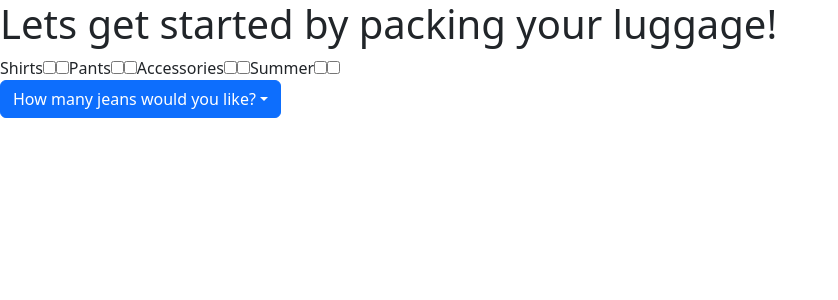
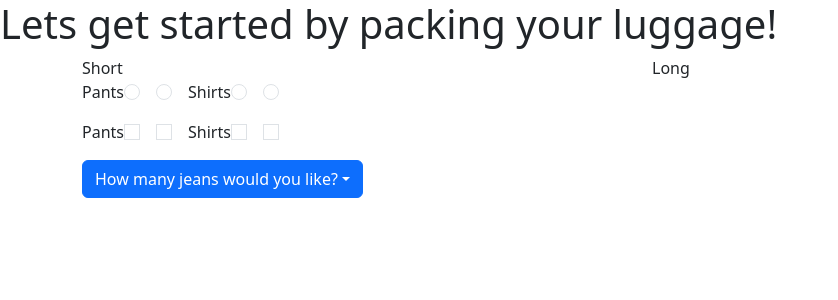
Before and after one commit to bcbergstrom/p4-project-travel-site, a React (Vite) app in the folder client/: page / in a window 1280 px wide. Shown: the top 300 px of the page, without its empty margins (0-838 px from the left). Built offline with nearby package versions, Linux system fonts and the light colour scheme.

Commit message:
new things

```diff
--- a/client/src/components/Questions.jsx
+++ b/client/src/components/Questions.jsx
@@ -1,6 +1,10 @@
 import React from "react";
 import { useState } from "react";
 import MenuDropdown from "./Dropdown";
+import Container from 'react-bootstrap/Container';
+import Row from 'react-bootstrap/Row';
+import Col from 'react-bootstrap/Col';
+import Form from 'react-bootstrap/Form';
 
  export default function Allquestions(){
     // cosnt [cboxes, setcboxes] = useState(false)
@@ -36,13 +40,49 @@ import MenuDropdown from "./Dropdown";
                 }
 
                 }> */}
-         <div>
+                <Form>
+
+        <div>
          {/* <input type="checkbox" id="styleS" onclick="myFunction()"/> */}
             {/* <p id="text" style="display:none">Checkbox is CHECKED!</p> */}
+            <Container>
+                <Row>
+                    <Col>Short</Col>
+                    <Col>Long</Col>
+                {['radio', ''].map((type) => (
+        <div key={`inline-${type}`} className="mb-3">
+        <label for="styleP">Pants</label>
+          <Form.Check
+            inline
+            name="group1"
+            type={type}
+            id={`inline-${type}-1`}
+          />
+          <Form.Check
+            inline
+            name="group1"
+            type={type}
+            id={`inline-${type}-2`}
+          />
             <label for="styleS">Shirts</label>
-            <input type="checkbox" id="styleS" name="StyleShirts" onclick="myFunction()" />
+            <Form.Check
+            inline
+            name="shirts"
+            type={type}
+            id={`inline-${type}-1`}
+          />
+          <Form.Check
+            inline
+            name="group1"
+            type={type}
+            id={`inline-${type}-2`}
+          />
+        </div>
+      ))}
+
+            {/*
+            <input type="checkbox" id="styleS" name="StyleShirts" check/>
             <input type="checkbox" id="styleS" name="StyleShirts" check />
-            <label for="styleP">Pants</label>
             <input type="checkbox" id="styleP" name="StylePants" check />
             <input type="checkbox" id="styleP" name="StylePants" check />
             <label for="styleA">Accessories</label>
@@ -50,11 +90,14 @@ import MenuDropdown from "./Dropdown";
             <input type="checkbox" id="styleA" name="StyleAccessories" check />
             <label for="styleA">Summer</label>
             <input type="checkbox" id="iSum" name="IsSummer" check />
-            <input type="checkbox" id="iSum" name="IsSummer" check />
+            <input type="checkbox" id="iSum" name="IsSummer" check /> */}
             <MenuDropdown/>
+                </Row>
+            </Container>
             </div>
 
         {/* </form> */}
+                </Form>
         </>
     )
 }
```
